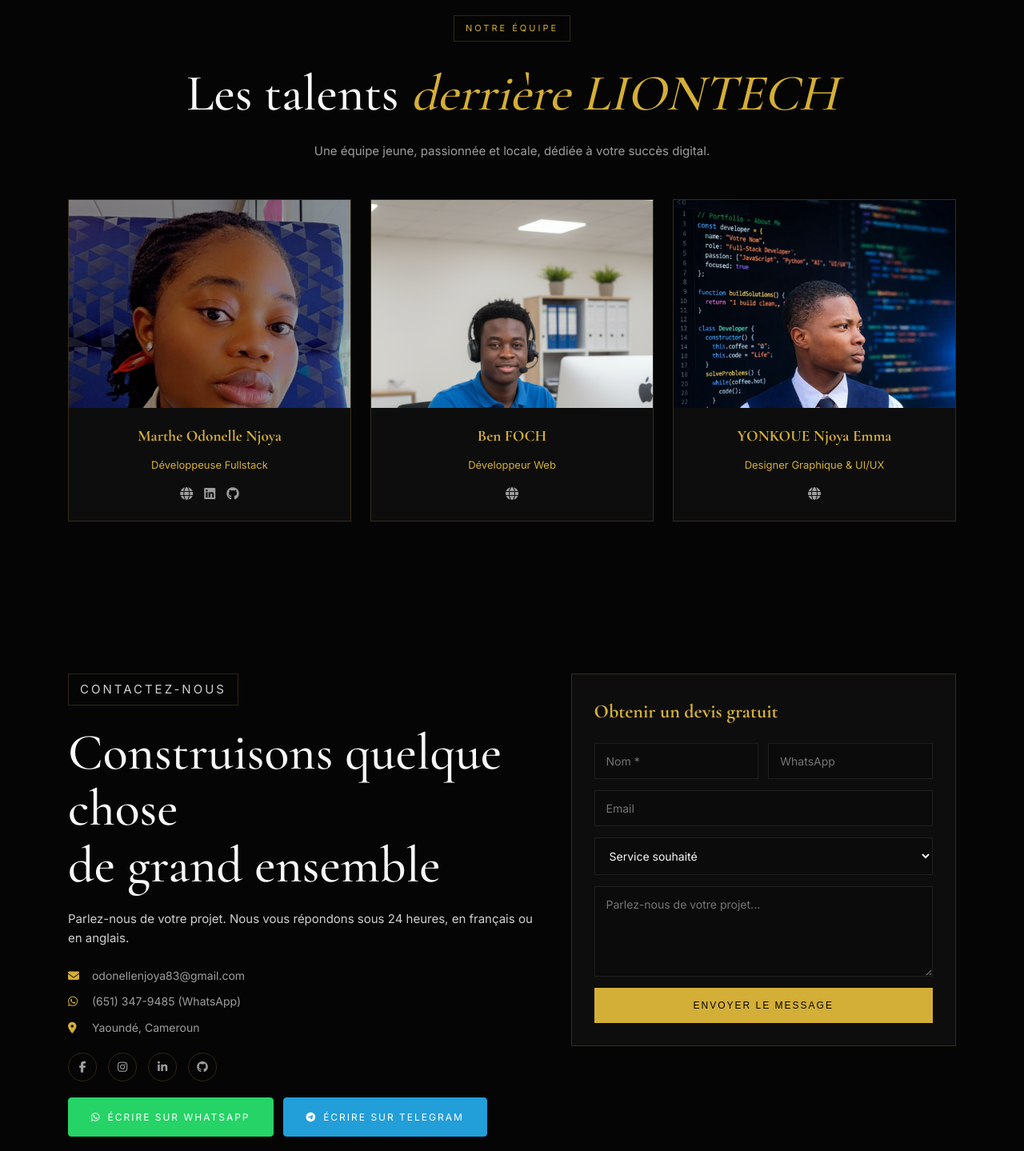
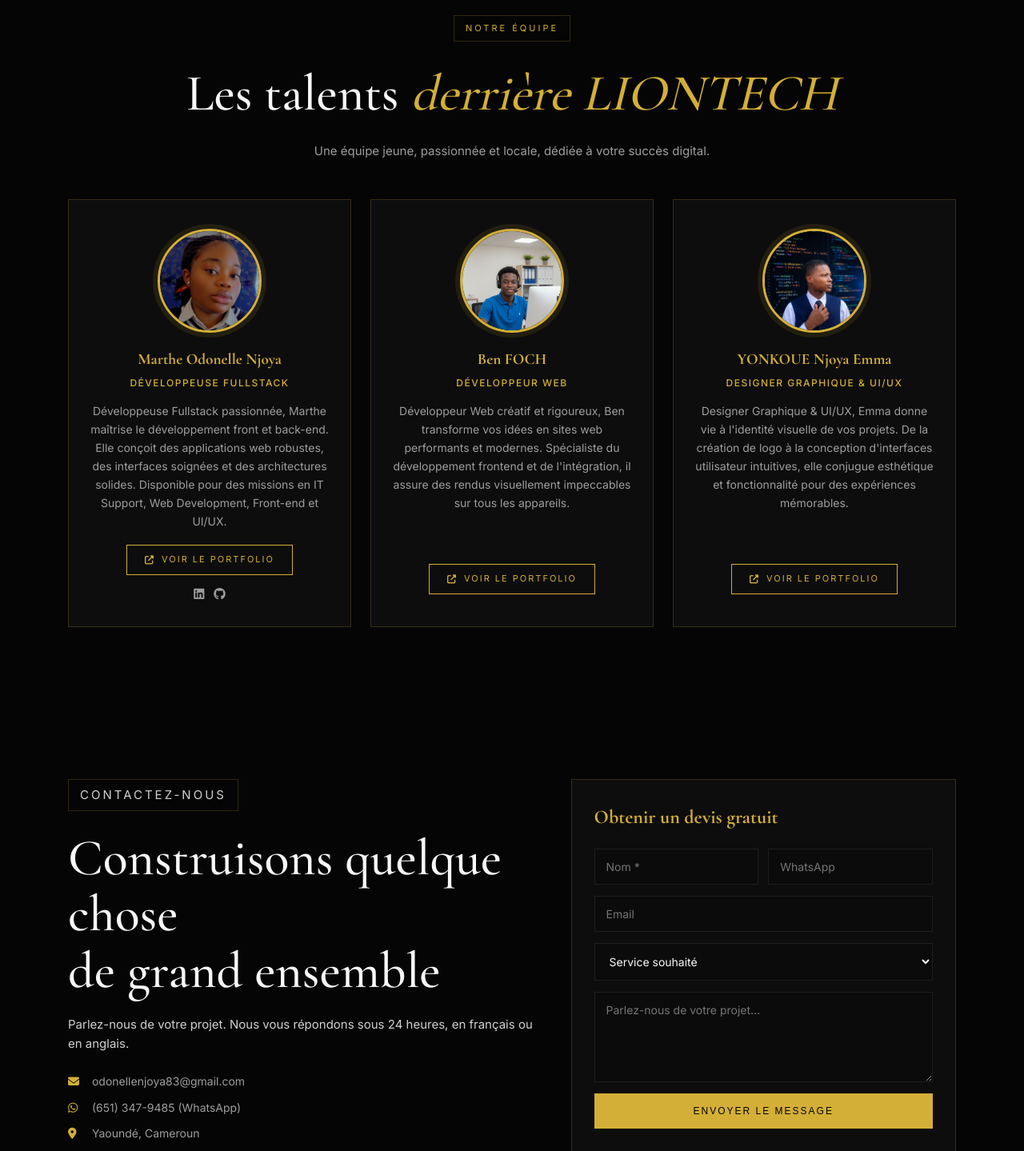
Before and after one commit to Fochiv/LionTech, a PHP site: page / in a window 1280 px wide. Shown: the part 4039-5478 px from the top of the page at 80% size. Run offline with PHP 8.4, Linux system fonts and the light colour scheme; data comes from the database, SQL or seed files in the repository; both versions use the stored data as it was after the commit; some libraries are stand-ins or nearby versions.

Commit message:
Update team section with circular photos and member descriptions
Enhance the team section by implementing circular member photos, adding descriptions for each member, and updating the admin interface to manage these descriptions. The static index.html file has been removed.

Replit-Commit-Author: Agent
Replit-Commit-Session-Id: 07663120-6951-496f-887d-440264d47890
Replit-Commit-Checkpoint-Type: full_checkpoint
Replit-Commit-Event-Id: 0f30dad0-d9fb-4de2-98cd-eee7f497698b
Replit-Commit-Screenshot-Url: https://storage.googleapis.com/screenshot-production-us-central1/dbff4f18-1171-404a-8c0b-a061cc08c3f6/07663120-6951-496f-887d-440264d47890/Pix7YGs
Replit-Helium-Checkpoint-Created: true

```diff
--- a/index.css
+++ b/index.css
@@ -446,43 +446,109 @@ a { text-decoration: none; color: inherit; }
   background: var(--card);
   border: 1px solid var(--line);
   text-align: center;
-  overflow: hidden;
+  padding: 36px 24px 28px;
+  display: flex;
+  flex-direction: column;
+  align-items: center;
+  gap: 0;
   transition: border-color 0.3s, transform 0.3s;
 }
 
-.team-card:hover { border-color: var(--gold); transform: translateY(-4px); }
+.team-card:hover { border-color: var(--gold); transform: translateY(-6px); }
 
-.team-photo { width: 100%; height: 260px; overflow: hidden; background: var(--bg-soft); }
+.team-photo {
+  width: 130px;
+  height: 130px;
+  border-radius: 50%;
+  overflow: hidden;
+  border: 3px solid var(--gold);
+  flex-shrink: 0;
+  margin-bottom: 18px;
+  box-shadow: 0 0 0 6px rgba(212, 175, 55, 0.1);
+}
 
-.team-photo img { width: 100%; height: 100%; object-fit: cover; object-position: center top; transition: transform 0.4s; }
-
-.team-card:hover .team-photo img { transform: scale(1.05); }
+.team-photo img {
+  width: 100%;
+  height: 100%;
+  object-fit: cover;
+  object-position: center top;
+  display: block;
+}
 
 .team-placeholder {
   width: 100%; height: 100%;
   display: grid; place-items: center;
-  font-size: 3rem;
-  color: rgba(212, 175, 55, 0.2);
+  font-size: 2.5rem;
+  color: rgba(212, 175, 55, 0.4);
+  background: var(--bg-soft);
 }
 
-.team-info { padding: 20px; }
-.team-info h3 { font-size: 1.2rem; }
+.team-info {
+  display: flex;
+  flex-direction: column;
+  align-items: center;
+  width: 100%;
+  flex: 1;
+}
+
+.team-info h3 { font-size: 1.2rem; margin-bottom: 4px; }
 
 .team-role {
   color: var(--gold) !important;
-  font-size: 13px !important;
-  margin: 4px 0 14px !important;
+  font-size: 12px !important;
+  text-transform: uppercase;
+  letter-spacing: 1.5px;
+  margin: 0 0 14px !important;
+  font-weight: 500;
 }
 
-.team-links { display: flex; justify-content: center; gap: 14px; }
+.team-desc {
+  color: var(--muted);
+  font-size: 13px;
+  line-height: 1.65;
+  margin-bottom: 18px;
+  flex: 1;
+  text-align: center;
+}
 
-.team-links a {
+.team-footer {
+  display: flex;
+  flex-direction: column;
+  align-items: center;
+  gap: 12px;
+  width: 100%;
+  margin-top: auto;
+}
+
+.btn-portfolio {
+  display: inline-flex;
+  align-items: center;
+  gap: 8px;
+  padding: 9px 22px;
+  border: 1px solid var(--gold);
+  color: var(--gold);
+  font-size: 11px;
+  letter-spacing: 2px;
+  text-transform: uppercase;
+  transition: all 0.3s;
+  background: transparent;
+  cursor: pointer;
+}
+
+.btn-portfolio:hover {
+  background: var(--gold);
+  color: var(--bg);
+}
+
+.team-socials { display: flex; justify-content: center; gap: 12px; }
+
+.team-socials a {
   color: var(--muted);
-  font-size: 16px;
+  font-size: 15px;
   transition: color 0.3s;
 }
 
-.team-links a:hover { color: var(--gold); }
+.team-socials a:hover { color: var(--gold); }
 
 /* ===== CONTACT ===== */
 .contact-section {
--- a/index.php
+++ b/index.php
@@ -261,28 +261,48 @@ function getSetting(string $key, string $default = ''): string {
     <div class="team-grid">
       <?php foreach ($team as $member): ?>
         <div class="team-card reveal">
+          <!-- Photo circulaire -->
           <div class="team-photo">
-            <?php if (!empty($member['photo']) && file_exists(__DIR__ . '/' . $member['photo'])): ?>
-              <img src="/<?= htmlspecialchars($member['photo']) ?>" alt="<?= htmlspecialchars($member['name']) ?>">
-            <?php elseif (!empty($member['photo']) && file_exists(__DIR__ . '/uploads/team/' . $member['photo'])): ?>
-              <img src="/uploads/team/<?= htmlspecialchars($member['photo']) ?>" alt="<?= htmlspecialchars($member['name']) ?>">
+            <?php
+              $photoSrc = '';
+              if (!empty($member['photo'])) {
+                  if (file_exists(__DIR__ . '/' . $member['photo']))
+                      $photoSrc = '/' . htmlspecialchars($member['photo']);
+                  elseif (file_exists(__DIR__ . '/uploads/team/' . $member['photo']))
+                      $photoSrc = '/uploads/team/' . htmlspecialchars($member['photo']);
+              }
+            ?>
+            <?php if ($photoSrc): ?>
+              <img src="<?= $photoSrc ?>" alt="<?= htmlspecialchars($member['name']) ?>">
             <?php else: ?>
               <div class="team-placeholder"><i class="fas fa-user"></i></div>
             <?php endif; ?>
           </div>
+
+          <!-- Infos -->
           <div class="team-info">
             <h3><?= htmlspecialchars($member['name']) ?></h3>
             <p class="team-role"><?= htmlspecialchars($member['roles']) ?></p>
-            <div class="team-links">
+            <?php if (!empty($member['description'])): ?>
+              <p class="team-desc"><?= htmlspecialchars($member['description']) ?></p>
+            <?php endif; ?>
+
+            <div class="team-footer">
               <?php if (!empty($member['portfolio_url'])): ?>
-                <a href="<?= htmlspecialchars($member['portfolio_url']) ?>" target="_blank" title="Portfolio"><i class="fas fa-globe"></i></a>
+                <a href="<?= htmlspecialchars($member['portfolio_url']) ?>" target="_blank" rel="noopener" class="btn-portfolio">
+                  <i class="fas fa-external-link-alt"></i>
+                  <span data-fr="Voir le portfolio" data-en="View portfolio">Voir le portfolio</span>
+                </a>
               <?php endif; ?>
+
+              <div class="team-socials">
                 <?php if (!empty($member['linkedin'])): ?>
                   <a href="https://linkedin.com/in/<?= htmlspecialchars($member['linkedin']) ?>" target="_blank" title="LinkedIn"><i class="fab fa-linkedin"></i></a>
                 <?php endif; ?>
                 <?php if (!empty($member['github'])): ?>
                   <a href="https://github.com/<?= htmlspecialchars($member['github']) ?>" target="_blank" title="GitHub"><i class="fab fa-github"></i></a>
                 <?php endif; ?>
+              </div>
             </div>
           </div>
         </div>
```
Also changed, not shown: admin/team.php (+18 -13 lines), index.html (deleted, +0 -259 lines), init-db.php (+5 -4 lines), data/liontech.db. Lines whose indentation alone changed are shown as unchanged.
